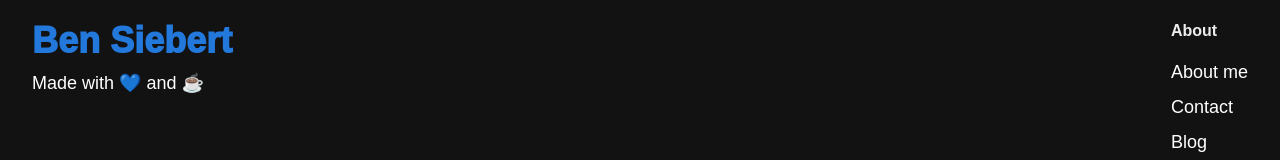
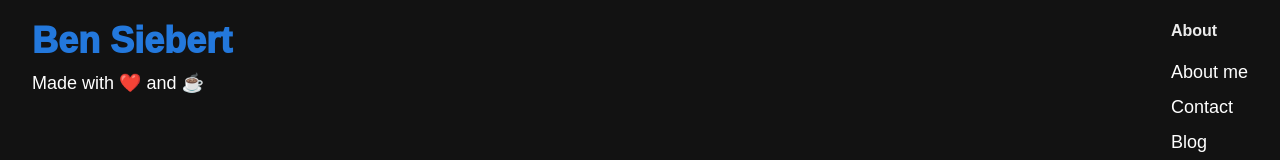
Before and after one commit to MCTzOCK/website-v5, a Next.js app: page / in a window 1280 px wide. Shown: the part 1037-1197 px from the top of the page. Built offline with nearby package versions, Linux system fonts and the light colour scheme; a web font is replaced by a local one.

Commit message:
Update Footer.tsx

```diff
--- a/src/components/Footer.tsx
+++ b/src/components/Footer.tsx
@@ -38,7 +38,7 @@ const Footer = () => {
               Ben Siebert
             </Heading>
             <Text mt={2} color="white" fontSize="lg">
-              Made with &#128153; and ☕
+              Made with ❤️ and ☕
             </Text>
           </Box>
           <HStack
```
